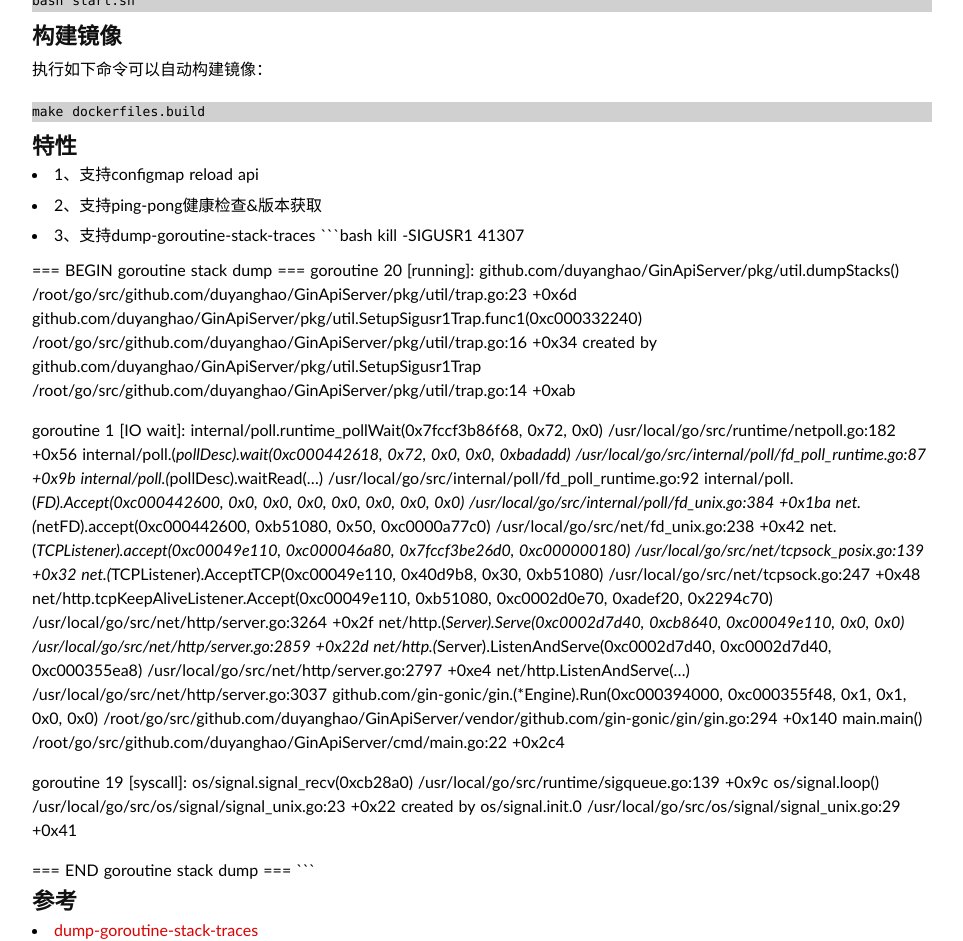
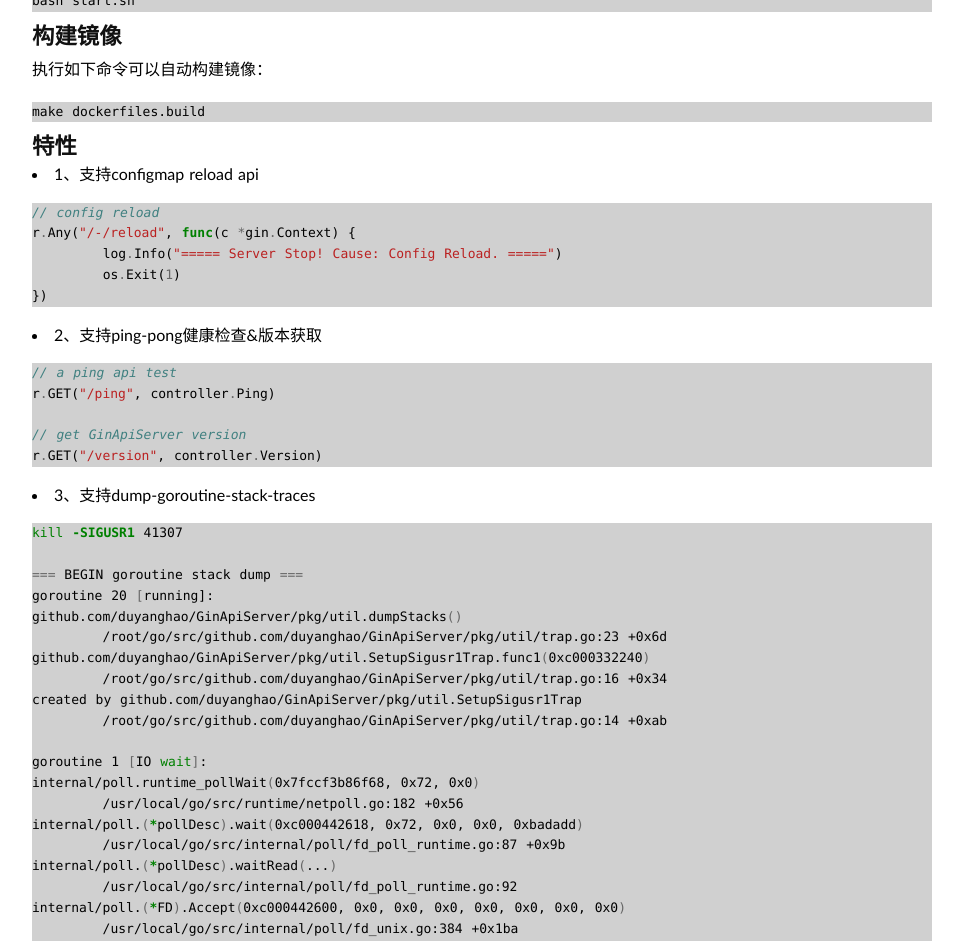
Before and after one commit to duyanghao/duyanghao.github.io, a Jekyll site: the page built from _posts/2019-7-4-GinApiServer.md, in a window 1280 px wide and 1400 px high, scrolled down 1165 px. Shown: the top 941 px of the window, without its empty margins (158-1121 px from the left). Built offline with Jekyll 4.4.1, drawn with Linux system fonts in a browser that asks for light colours; some web fonts are replaced; comment, search, counter and statistics services are not loaded; some of the changed text lies outside the part shown.

Commit message:
update _posts/2019-7-4-GinApiServer.md
Signed-off-by: duyanghao <1294057873@qq.com>

````diff
--- a/_posts/2019-7-4-GinApiServer.md
+++ b/_posts/2019-7-4-GinApiServer.md
@@ -75,8 +75,27 @@ make dockerfiles.build
 ## 特性
 
 * 1、支持configmap reload api
+
+```go
+// config reload
+r.Any("/-/reload", func(c *gin.Context) {
+        log.Info("===== Server Stop! Cause: Config Reload. =====")
+        os.Exit(1)
+})
+```
+
 * 2、支持ping-pong健康检查&版本获取
+
+```go
+// a ping api test
+r.GET("/ping", controller.Ping)
+
+// get GinApiServer version
+r.GET("/version", controller.Version)
+```
+
 * 3、支持dump-goroutine-stack-traces
+
 ```bash
 kill -SIGUSR1 41307
 
````
